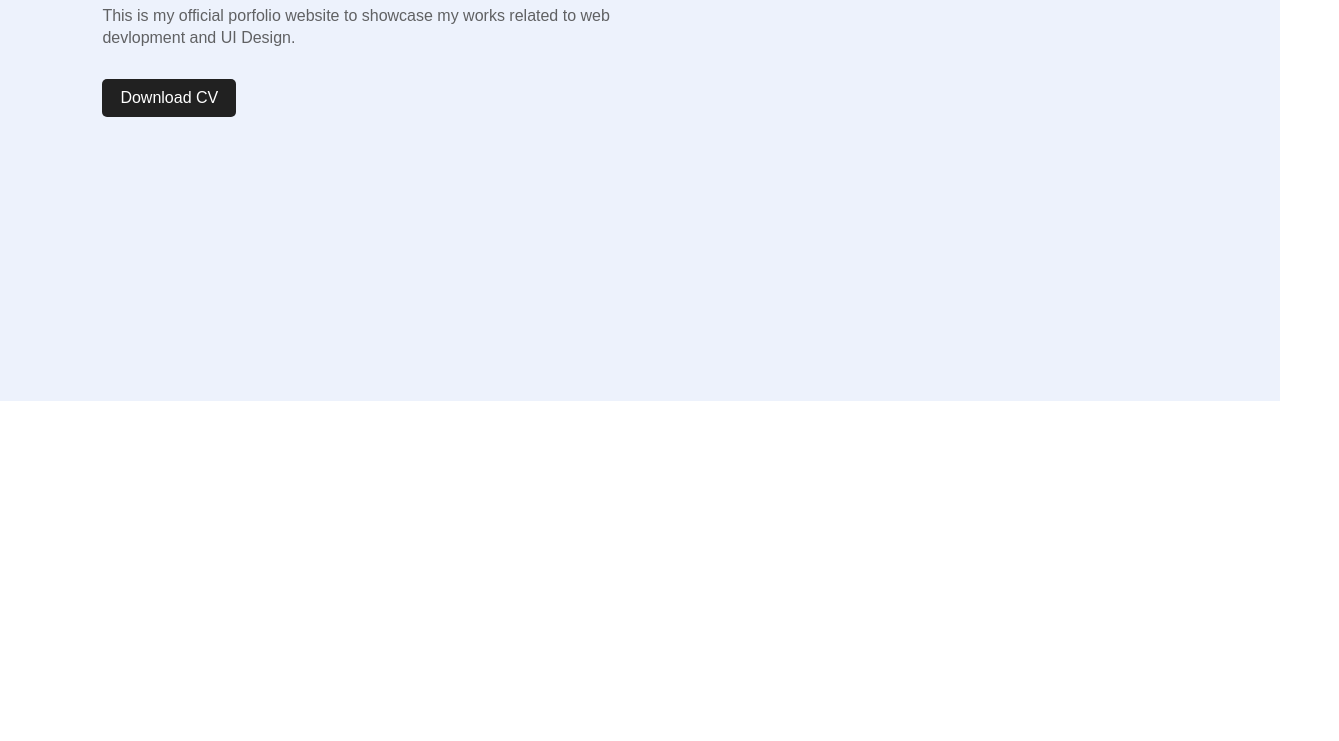
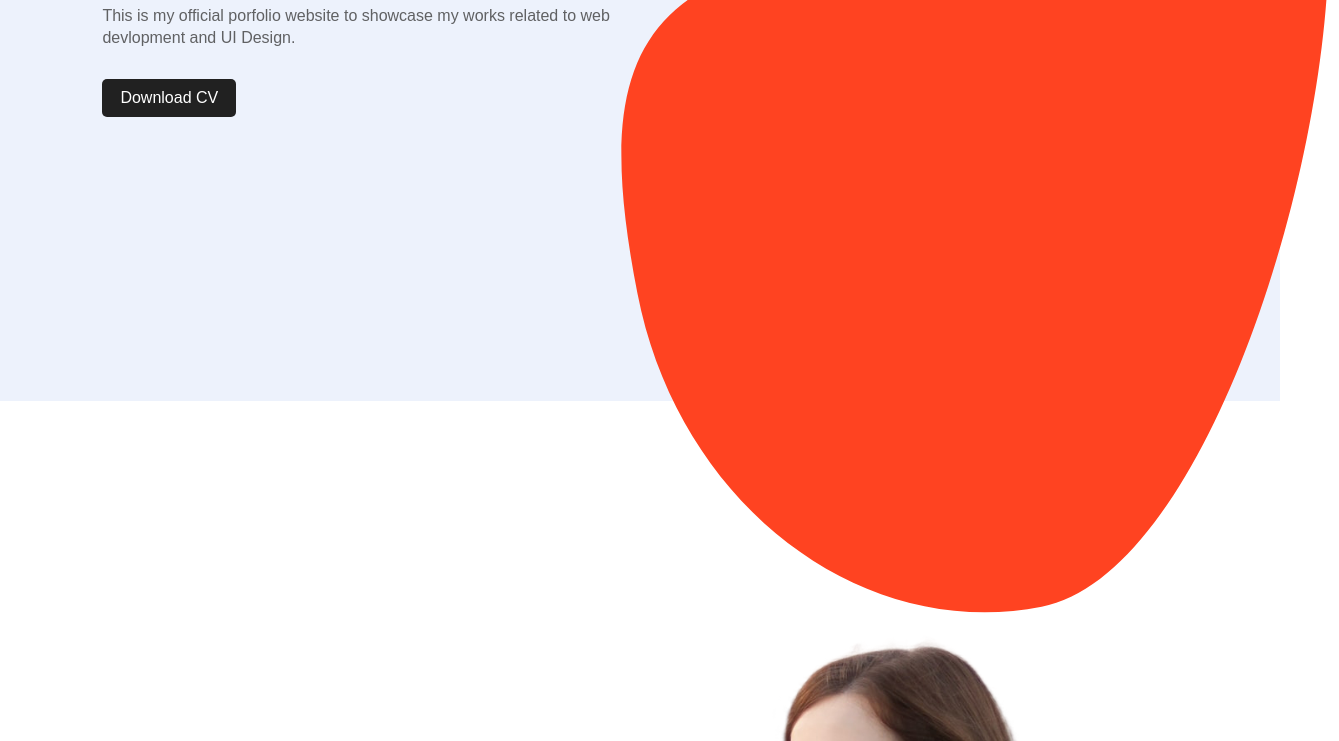
Before and after one commit to srjpnd/kAte, a plain HTML site: page index.html in a window 1280 px wide. Shown: the part 399-1140 px from the top of the page, 1339 px wide, since content can reach past the window. Before the commit the page ends 800 px from the top, so only its background shows below. Drawn offline with Linux system fonts and the light colour scheme.

Commit message:
adding imgs

```diff
--- a/index.css
+++ b/index.css
@@ -66,3 +66,10 @@ span{
     margin: 30px 0;
     border-radius: 5px;
 }
+.img-box{
+    width: 45%;
+    height: 80%;
+    position: absolute;
+    bottom: 0;
+    right: 100px;
+}
--- a/index.html
+++ b/index.html
@@ -22,7 +22,10 @@
             <p>This is my official porfolio website to showcase my works related to web <br>     devlopment and UI Design. </p>
             <a href="">Download CV</a>
         </div>
-
+        <div class="img-box">
+            <img src="img/pattern.png" class="back-img">
+            <img src="img/girl.png" class="main-img">
+        </div>
     </div>
 </body>
 </html>
```
